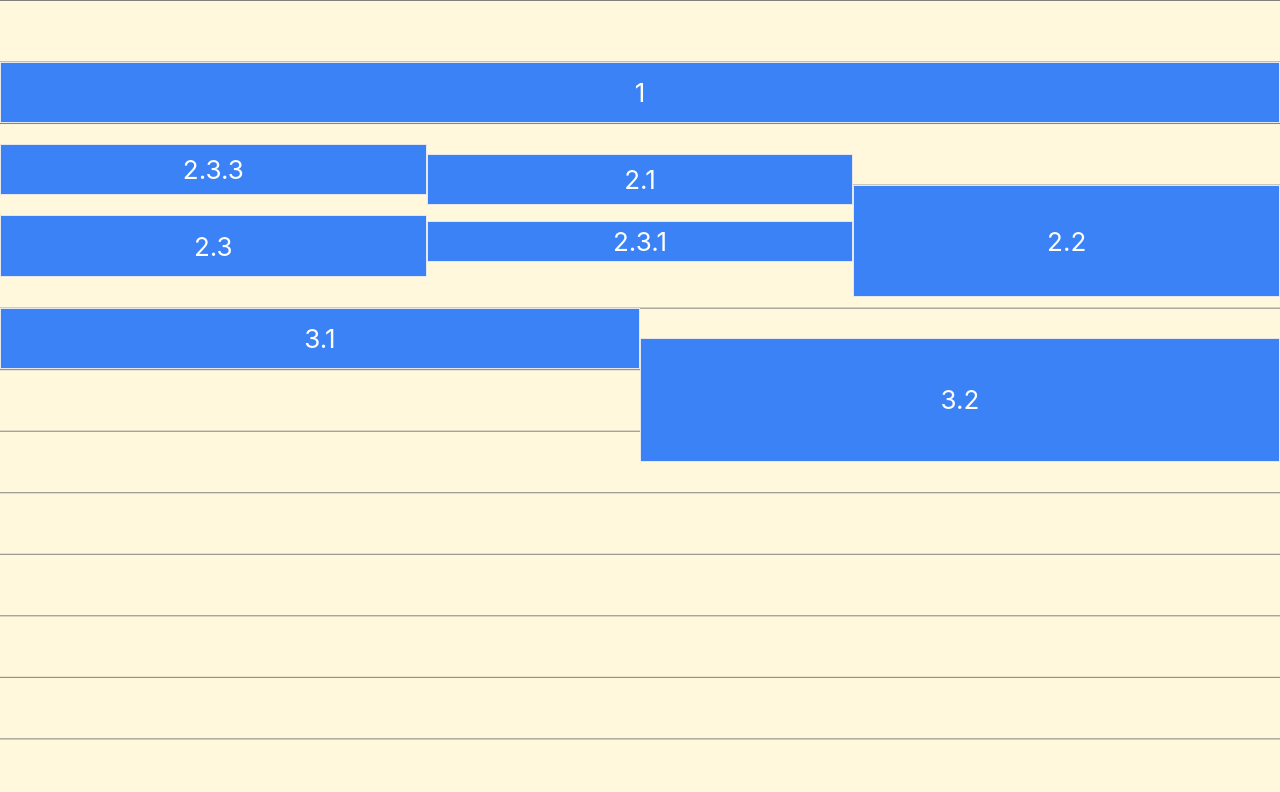
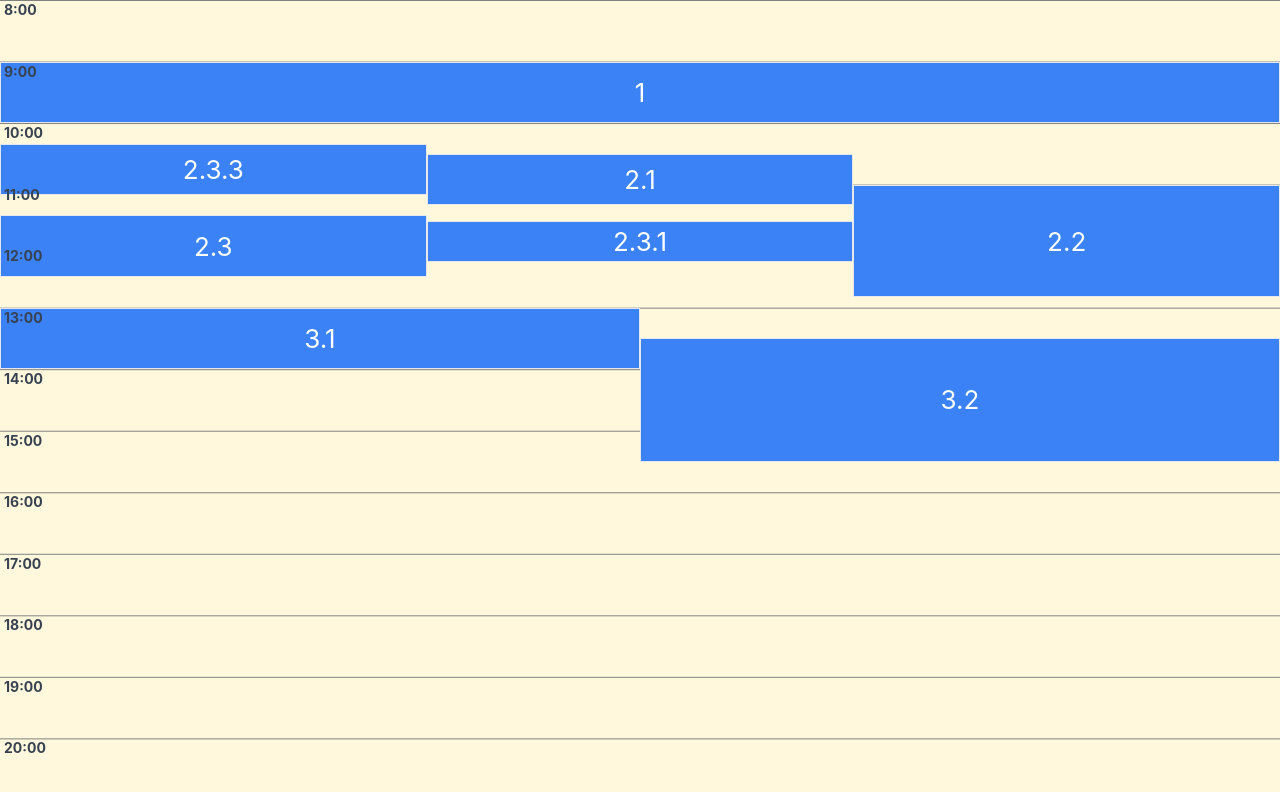
Before and after one commit to GabrielVidal1/simple-cal, a React (Create React App) app: page / in a window 1280 px wide. Shown: the top 792 px of the page. Built offline with nearby package versions, Linux system fonts and the light colour scheme.

Commit message:
add hour indicator text

```diff
--- /dev/null
+++ b/src/components/calendar/background.tsx
@@ -0,0 +1,38 @@
+import useWindowDimensions from "./useWindowDimensions";
+
+interface CalendarBackgroundProps {
+  startingHour: number;
+  endingHour: number;
+}
+
+export const CalendarBackground: React.FC<CalendarBackgroundProps> = ({
+  startingHour,
+  endingHour,
+}) => {
+  const { height } = useWindowDimensions();
+  const totalHours = endingHour - startingHour;
+  const hours = new Array(totalHours)
+    .fill(0)
+    .map((_, i) => `${i + startingHour}:00`);
+
+  const stripeSize = height / (endingHour - startingHour);
+
+  return (
+    <div
+      className="calendarGrid flex flex-col justify-stretch items-stretch "
+      style={{ backgroundSize: `10px ${stripeSize}px` }}
+    >
+      {hours.map((hour, i) => (
+        <div
+          key={i}
+          className="text-left text-sm pl-1 z-20 text-gray-700 font-bold"
+          style={{ height: stripeSize }}
+        >
+          {hour}
+        </div>
+      ))}
+    </div>
+  );
+};
+
+export default CalendarBackground;
--- a/src/components/calendar/index.tsx
+++ b/src/components/calendar/index.tsx
@@ -4,6 +4,7 @@ import React from "react";
 import useWindowDimensions from "./useWindowDimensions";
 import { CalEvent } from "../../types";
 import { processCalEvents } from "./helpers";
+import CalendarBackground from "./background";
 
 interface CalendarProps {
   events: CalEvent[];
@@ -25,12 +26,10 @@ export const Calendar: React.FC<CalendarProps> = ({
     [events, height, startingHour, endingHour]
   );
 
-  const stripeSize = height / (endingHour - startingHour);
-
   return (
     <div
-      className="calendarGrid flex flex-col items-stretch w-full relative"
-      style={{ height, width, backgroundSize: `10px ${stripeSize}px` }}
+      className="flex flex-col items-stretch w-full relative"
+      style={{ height, width }}
     >
       {blocks.map((block, i) => (
         <div key={i} className="flex w-full">
@@ -49,6 +48,8 @@ export const Calendar: React.FC<CalendarProps> = ({
           ))}
         </div>
       ))}
+
+      <CalendarBackground startingHour={startingHour} endingHour={endingHour} />
     </div>
   );
 };
```
